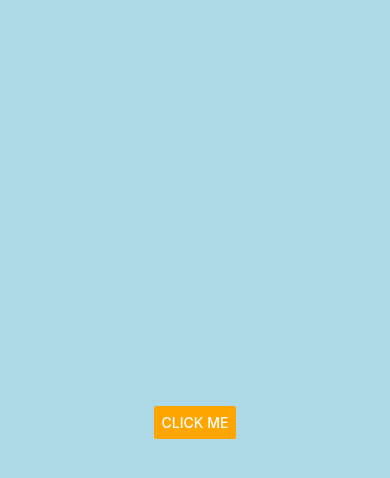
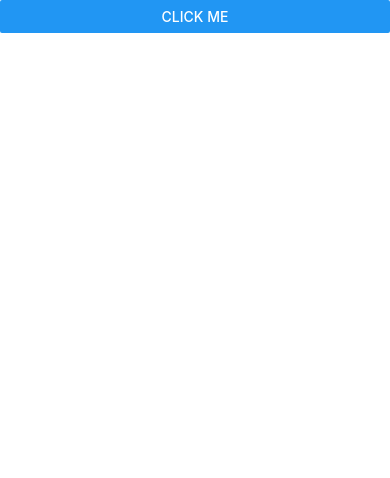
Before and after one commit to sagarniroula112/Reference--React-Native, a React Native app: screen / in a window 390 px wide. Shown: the top 478 px of the page. Built offline with nearby package versions, Linux system fonts and the light colour scheme.

Commit message:
Status Bar height adjusted! Module Complete!

```diff
--- a/App.js
+++ b/App.js
@@ -1,32 +1,24 @@
 import { StatusBar } from "expo-status-bar";
-import { Button, SafeAreaView, Alert, StyleSheet } from "react-native";
+import {
+  Button,
+  SafeAreaView,
+  Alert,
+  StyleSheet,
+  Platform,
+} from "react-native";
 
 export default function App() {
   return (
-    <SafeAreaView style={[styles.container, containerStyle]}>
-      <Button
-        color={"orange"}
-        title="Click Me"
-        onPress={
-          () =>
-            // Alert.alert("My title", "My message", [
-            //   { text: "Yes", onPress: () => console.log("Yes") },
-            //   { text: "No", onPress: () => console.log("No") },
-            // ])
-            Alert.prompt("My title", "My message", (text) => console.log(text)) // doesn't work on android
-        }
-      />
+    <SafeAreaView style={styles.container}>
+      <Button title="Click Me" onPress={() => console.log("Button pressed.")} />
     </SafeAreaView>
   );
 }
-
-const containerStyle = { backgroundColor: "lightblue" };
 
 const styles = StyleSheet.create({
   container: {
     flex: 1,
     backgroundColor: "#fff",
-    alignItems: "center",
-    justifyContent: "center",
+    paddingTop: Platform.OS === "android" ? StatusBar.currentHeight : 0,
   },
 });
```
Also changed, not shown: PreviousCodes/adjustingStatusBarTop.js (added, +24 -0 lines), PreviousCodes/uptoAlerts&Styling.js (added, +32 -0 lines).
